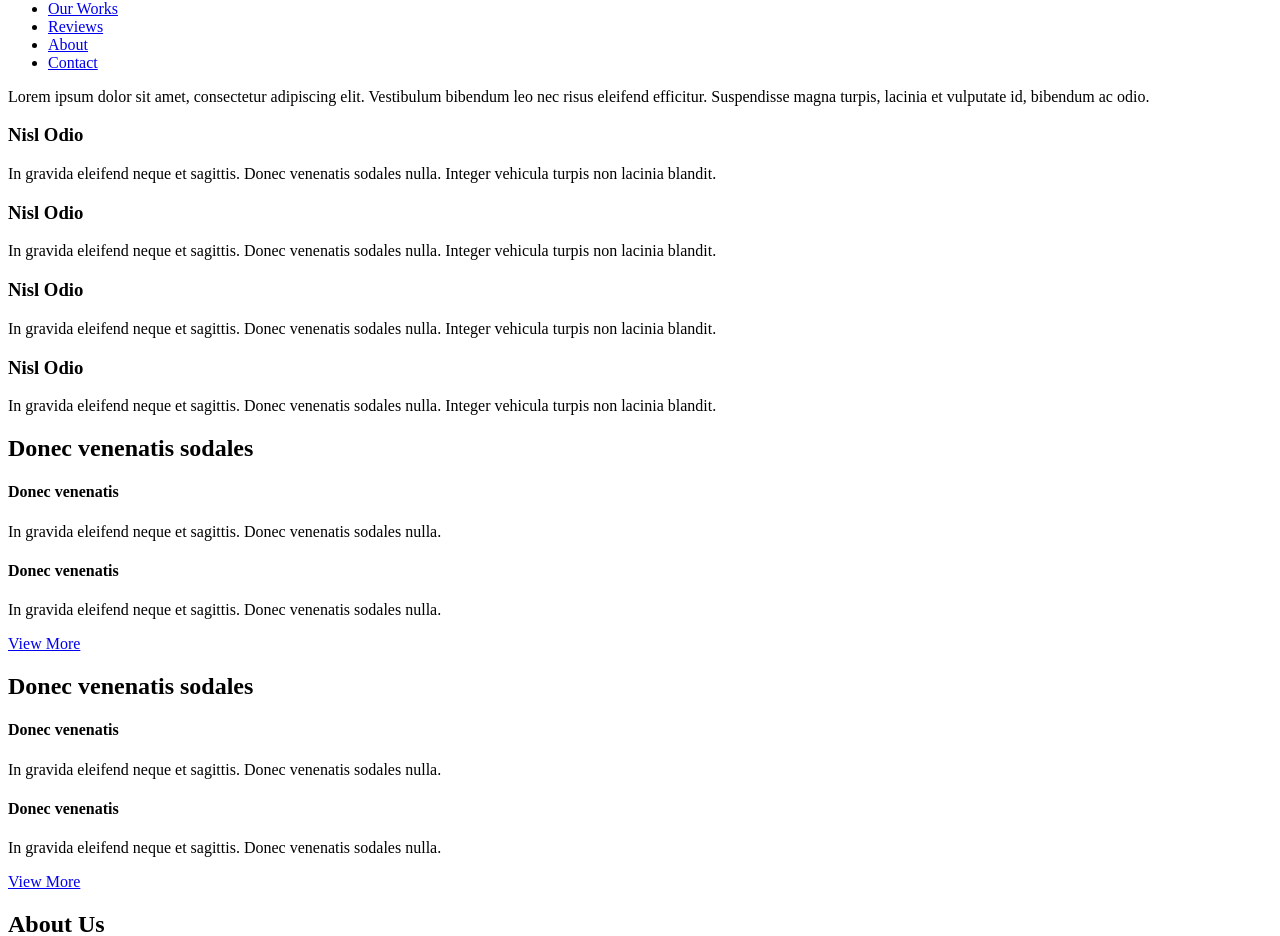
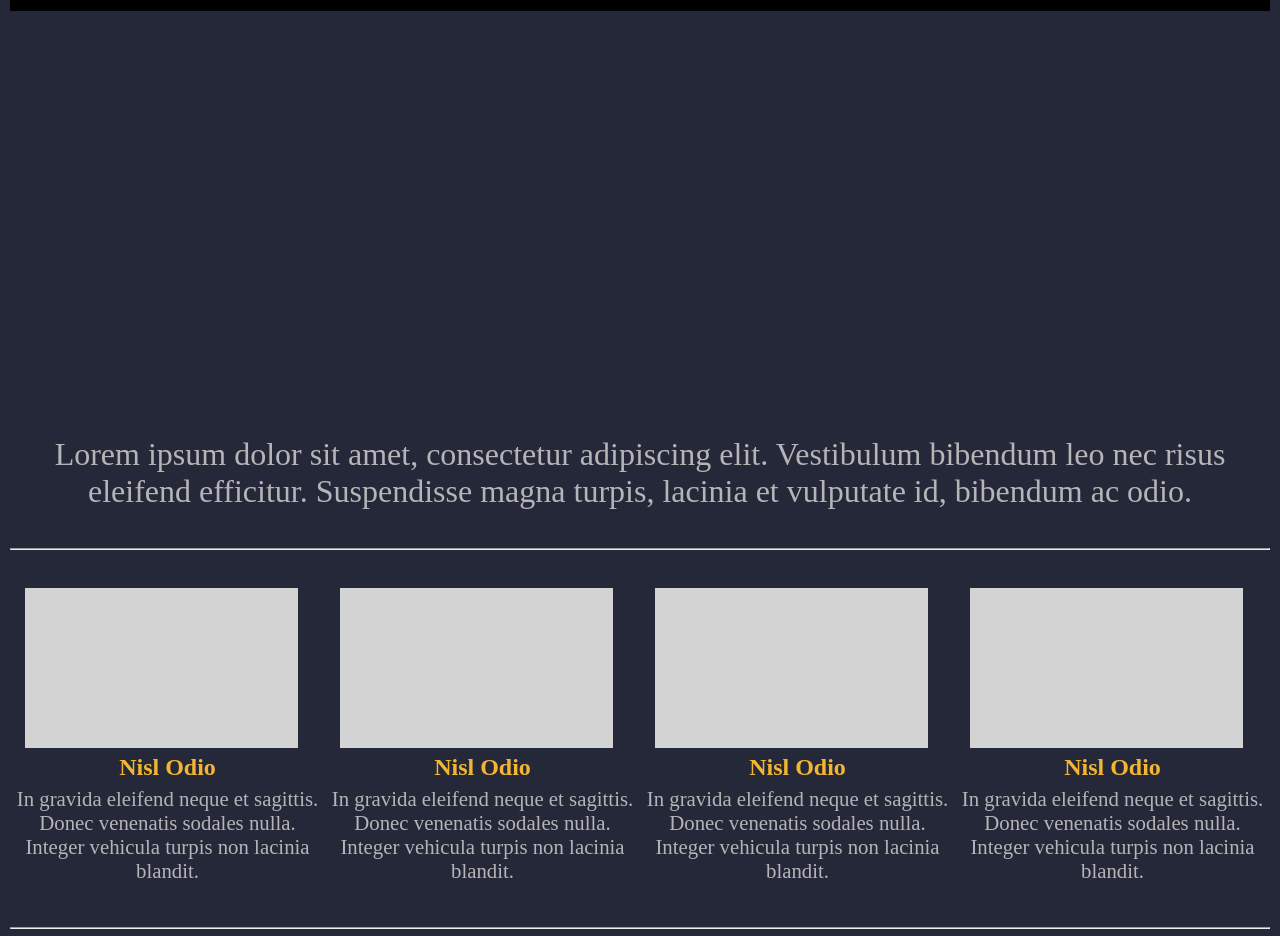
Before and after one commit to Saditya0827/html-css-only-1, a plain HTML site: page index.html in a window 1280 px wide. Shown: the part 79-1015 px from the top of the page. Drawn offline with Linux system fonts and the light colour scheme; files that its build step writes are made by us from their sources.

Commit message:
vs till reviews section

```diff
--- a/css/style.css
+++ b/css/style.css
@@ -0,0 +1,135 @@
+*{
+    margin: 0;
+    padding: 0;
+    font-family: 'Times New Roman', Times, serif;
+    box-sizing: border-box;
+}
+
+body{
+    padding: 10px;
+    background: #252839;
+}
+
+h1, h2, h3, h4{
+    color: #f2b632;
+}
+
+p {
+    color: #b5b5b7;
+    font-weight: 500;
+}
+
+a{
+    text-decoration: none;
+    color: #b5b5b7;
+}
+
+header{
+    background: black;
+    height: 10vh;
+}
+
+.logo{
+    float: left;
+    margin-left: 5%;
+    font-size: 2em;
+    line-height: 10vh;
+}
+
+
+.navigation{
+    float: right;
+    width: 60%;
+}
+
+.navigation ul{
+    display: flex;
+    justify-content: space-around;
+    line-height: 10vh;
+}
+
+.navigation ul li{
+    list-style-type: none;
+    font-size: 1.5em;
+}
+
+.clr{
+    clear: both;
+}
+
+
+.image-slider{
+    height : 50vh;
+}
+
+.after-slider{
+    font-size: 2rem;
+    font-weight: 500;
+    text-align: center;
+}
+
+.i{
+    background: lightgray;
+}
+
+hr{
+    margin: 3% 0;
+}
+
+.work-main{
+    display: flex;
+    justify-content: space-around;
+}
+
+.img-work{
+    width: 90%;
+    height: 20vh;
+    margin-left: 3%;
+}
+
+.work{
+    width: 24%;
+}
+
+.work h3, p{
+    text-align: center;
+    margin: 2% 0;
+    font-size: 1.5em;
+}
+
+.work p{
+    font-size: 1.3rem;
+}
+
+#reviews{
+    display: flex;
+    justify-content: space-around;
+}
+
+.part{
+    width: 49%;
+}
+
+.img{
+    width: 50%;
+    height: 40vh;
+}
+
+.part-main{
+    display: flex;
+    justify-content: space-between;
+}
+
+.part-text{
+    width: 30%;
+    margin-right: 10%;
+    padding: 3% 0;
+}
+
+.part-text:nth-child(odd){
+    margin-top: 3%;
+}
+
+.part-text-1 p{
+    font-size: 1.2em;
+}
--- a/index.html
+++ b/index.html
@@ -4,7 +4,7 @@
     <meta charset="UTF-8">
     <meta name="viewport" content="width=device-width, initial-scale=1.0">
     <title>Sample Showcase 1</title>
-    <link rel="stylesheet" href="style.css">
+    <link rel="stylesheet" href="css/style.css">
 </head>
 <body>
     <header>
@@ -18,78 +18,78 @@
                 <li><a href="#reviews">Reviews</a></li>
                 <li><a href="#about">About</a></li>
                 <li><a href="#about">Contact</a></li>
+
             </ul>
         </nav>
+        <div class="clr"></div>
     </header>
     <main>
         <section class="image-slider">
-            <div class="img-slider"></div>
-            <div class="img-slider"></div>
-            <div class="img-slider"></div>
+
         </section>
+
         <p class="after-slider">Lorem ipsum dolor sit amet, consectetur adipiscing elit. Vestibulum bibendum leo nec risus eleifend efficitur. Suspendisse magna turpis, lacinia et vulputate id, bibendum ac odio.</p>
-        <section class="work" id="works">
+        <hr>
+        <section class="work-main" id="works">
             <div class="work">
-                <div class="img-work"></div>
+                <div class="i img-work"></div>
                 <h3>Nisl Odio</h3>
                 <p>In gravida eleifend neque et sagittis. Donec venenatis sodales nulla. Integer vehicula turpis non lacinia blandit.</p>
             </div>
             <div class="work">
-                <div class="img-work"></div>
+                <div class="i img-work"></div>
                 <h3>Nisl Odio</h3>
                 <p>In gravida eleifend neque et sagittis. Donec venenatis sodales nulla. Integer vehicula turpis non lacinia blandit.</p>
             </div>
             <div class="work">
-                <div class="img-work"></div>
+                <div class="i img-work"></div>
                 <h3>Nisl Odio</h3>
                 <p>In gravida eleifend neque et sagittis. Donec venenatis sodales nulla. Integer vehicula turpis non lacinia blandit.</p>
             </div>
             <div class="work">
-                <div class="img-work"></div>
+                <div class="i img-work"></div>
                 <h3>Nisl Odio</h3>
                 <p>In gravida eleifend neque et sagittis. Donec venenatis sodales nulla. Integer vehicula turpis non lacinia blandit.</p>
             </div>
         </section>
+        <hr>
         <section id="reviews">
-            <h2>Donec venenatis sodales</h2>
+
             <div class="part">
-                <div class="img"></div>
-                <div class="part-text">
-                    <div class="part-text-1">
-                        <div class="part-text-img"></div>
-                        <div class="part-text-text">
-                            <h4>Donec venenatis</h4>
+                <h2>Donec venenatis sodales</h2>
+
+                <div class="part-main">
+                    <div class="i img"></div>
+                    <div class="part-text">
+                        <div class="part-text-1">
+                            <h3>Donec venenatis</h4>
+                            <p>In gravida eleifend neque et sagittis. Donec venenatis sodales nulla.</p>
+                        </div>
+                        <div class="part-text-1">
+                            <h3>Donec venenatis</h4>
                             <p>In gravida eleifend neque et sagittis. Donec venenatis sodales nulla.</p>
                         </div>
                     </div>
-                    <div class="part-text-1">
-                        <div class="part-text-img"></div>
-                        <div class="part-text-text">
-                            <h4>Donec venenatis</h4>
+
+                </div>
+                <a href="#">View More</a>
+            </div>
+
+            <div class="part">
+                <h2>Donec venenatis sodales</h2>
+                <div class="part-main">
+                    <div class="i img"></div>
+                    <div class="part-text">
+                        <div class="part-text-1">
+                            <h3>Donec venenatis</h4>
+                            <p>In gravida eleifend neque et sagittis. Donec venenatis sodales nulla.</p>
+                        </div>
+                        <div class="part-text-1">
+                            <h3>Donec venenatis</h4>
                             <p>In gravida eleifend neque et sagittis. Donec venenatis sodales nulla.</p>
                         </div>
                     </div>
-                </div>
-                <a href="#">View More</a>
-            </div>
-            <h2>Donec venenatis sodales</h2>
-            <div class="part">
-                <div class="img"></div>
-                <div class="part-text">
-                    <div class="part-text-1">
-                        <div class="part-text-img"></div>
-                        <div class="part-text-text">
-                            <h4>Donec venenatis</h4>
-                            <p>In gravida eleifend neque et sagittis. Donec venenatis sodales nulla.</p>
-                        </div>
-                    </div>
-                    <div class="part-text-1">
-                        <div class="part-text-img"></div>
-                        <div class="part-text-text">
-                            <h4>Donec venenatis</h4>
-                            <p>In gravida eleifend neque et sagittis. Donec venenatis sodales nulla.</p>
-                        </div>
-                    </div>
+
                 </div>
                 <a href="#">View More</a>
             </div>
@@ -99,7 +99,7 @@
         <section class="foot-up">
             <section class="about-us">
                 <h2>About Us</h2>
-                <div class="img-about-us"></div>
+                <div class="img-about-us i"></div>
                 <p>In gravida eleifend neque et sagittis. Donec venenatis sodales eleifend neque et sagittis. Donec venenatis sodales nulla.</p>
                 <a href="#">Read More</a>
             </section>
@@ -131,7 +131,7 @@
                 <p><span>Fax :</span> 12345-5554-00xx</p>
                 <p><span>E-mail :</span> abcd@xyz.com</p>
                 <br><br>
-                <h4>OR</h4>
+                <h4>OR</h4
                 <br>
                 <form action="#">
                     <input type="text" name="name" placeholder="Name" required>
@@ -146,4 +146,4 @@
         </section>
     </footer>
 </body>
-</html>
+</html>s
```
Also changed, not shown: img/img1.jpg (added), img/img2.jpg (added), img/img3.jpg (added).
